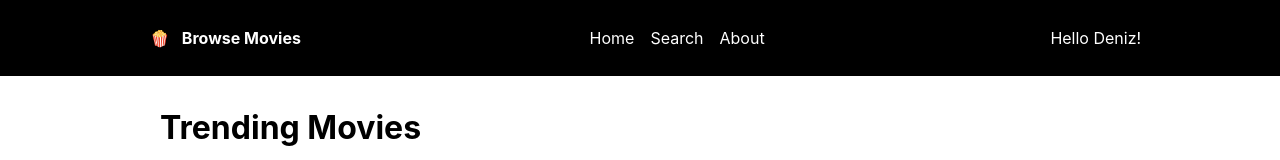
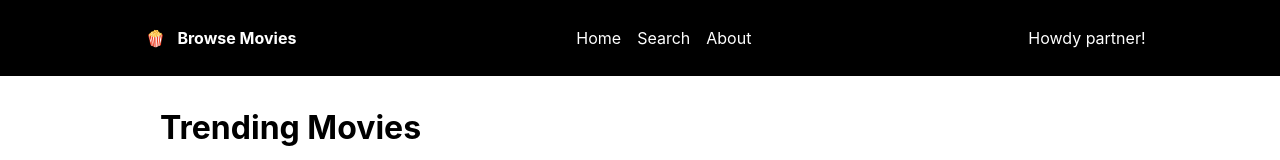
Before and after one commit to MrSimsek/browse-movies, a React (Create React App) app: page / in a window 1280 px wide. Shown: the top 160 px of the page. Built offline with nearby package versions, Linux system fonts and the light colour scheme; no server answers.

Commit message:
Chane greetings

```diff
--- a/src/components/partials/Nav.js
+++ b/src/components/partials/Nav.js
@@ -24,7 +24,7 @@ export default class Nav extends Component {
                         <Link to="/about">About</Link>
                     </li>
                 </ul>
-                <p>Hello {this.props.user}!</p>
+                <p>Howdy {this.props.user}!</p>
             </nav>
         );
     }
--- a/src/index.js
+++ b/src/index.js
@@ -48,7 +48,7 @@ const store = createStore(
     allReducers,
     {
         trendingMovies: [{name: "spiderverse"}],
-        user: 'Deniz'
+        user: 'partner'
     },
     allStoreEnhancers
 );
```
